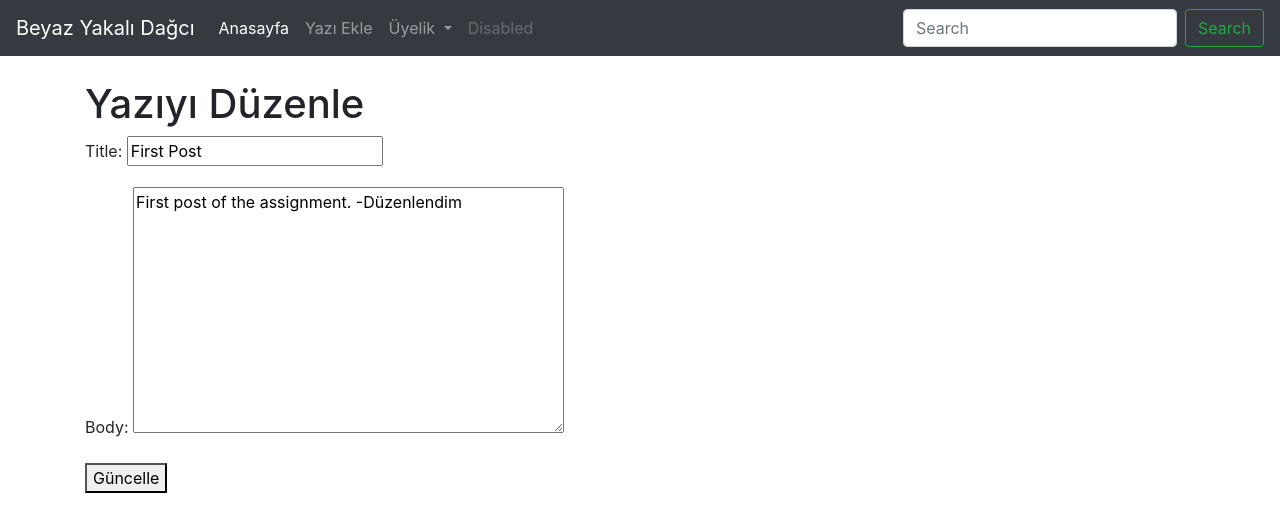
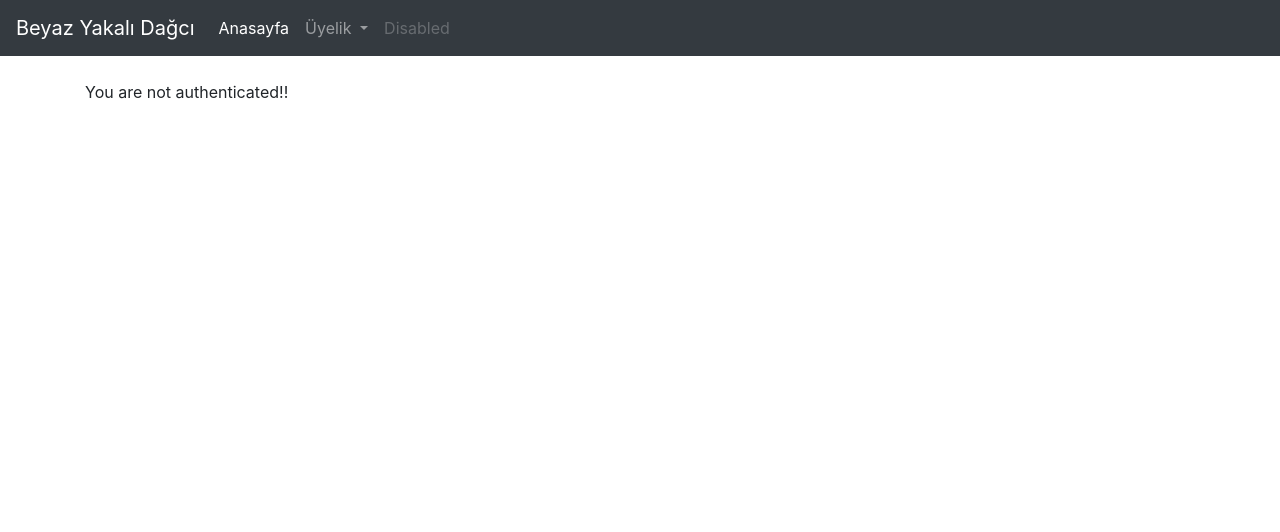
Before and after one commit to emresagir/Django-venv, a Django app: page /artile/edit/1 in a window 1280 px wide. Shown: the top 532 px of the page. Run offline with Django 4.2, Linux system fonts and the light colour scheme; data comes from the database, SQL or seed files in the repository; both versions use the stored data as it was after the commit.

Commit message:
authentication added but needs improvoment related to users

```diff
--- a/my_blog/blog/templates/add_post.html
+++ b/my_blog/blog/templates/add_post.html
@@ -3,6 +3,7 @@
 
 {% block content %}
 
+{% if user.is_authenticated %}
     <h1> Yazı Ekle </h1>
 
     <form method="POST">
@@ -15,4 +16,9 @@
 
     </form>
 
+{% else %}
+
+You are not authenticated!!
+
+
 {% endblock %}
--- a/my_blog/blog/templates/article_details.html
+++ b/my_blog/blog/templates/article_details.html
@@ -9,7 +9,11 @@
 
 <h1>{{ post.title }}</h1>
 <small> By: {{ post.author.first_name }} {{ post.author.last_name }}
-    - <a href="{% url 'update-post' post.pk %}">Düzenle</a> - <a href="{% url 'delete-post' post.pk %}">Yazıyı Kaldır!</a>
+    {% if user.is_authenticated %}
+        - <a href="{% url 'update-post' post.pk %}">Düzenle</a> -
+        <a href="{% url 'delete-post' post.pk %}">Yazıyı Kaldır!</a>
+    {% endif %}
+
 </small> <br/>
 <hr>
 <br/>
--- a/my_blog/blog/templates/base.html
+++ b/my_blog/blog/templates/base.html
@@ -20,30 +20,44 @@
 
         <div class="collapse navbar-collapse" id="navbarSupportedContent">
           <ul class="navbar-nav mr-auto">
+
+            {% if user.is_authenticated %}
+              <li class="nav-item">
+                <a class="nav-link" href="{% url 'add_post' %}">Yazı Ekle</a>
+              </li>
+            {% endif %}
+
               <li class="nav-item active">
                 <a class="nav-link" href="{% url 'home' %}">Anasayfa <span class="sr-only">(current)</span></a>
-            </li>
-            <li class="nav-item">
-              <a class="nav-link" href="{% url 'add_post' %}">Yazı Ekle</a>
               </li>
               <li class="nav-item dropdown">
                 <a class="nav-link dropdown-toggle" href="#" role="button" data-toggle="dropdown" aria-expanded="false">
                   Üyelik
                 </a>
                 <div class="dropdown-menu">
+
+                  {% if user.is_authenticated %}
+                    <a class="dropdown-item" href="{% url 'logout' %}">Çıkış Yap</a>
+
+                  {% else %}
                     <a class="dropdown-item" href="{% url 'login' %}">Giriş Yap</a>
                     <a class="dropdown-item" href="{% url 'register' %}">Kayıt ol</a>
 
+                  {% endif %}
+
                 </div>
               </li>
+
+
+
             <li class="nav-item">
               <a class="nav-link disabled">Disabled</a>
             </li>
           </ul>
-          <form class="form-inline my-2 my-lg-0">
+          <!--<form class="form-inline my-2 my-lg-0">
             <input class="form-control mr-sm-2" type="search" placeholder="Search" aria-label="Search">
             <button class="btn btn-outline-success my-2 my-sm-0" type="submit">Search</button>
-          </form>
+          </form>-->
         </div>
       </nav>
 
--- a/my_blog/blog/templates/update_post.html
+++ b/my_blog/blog/templates/update_post.html
@@ -3,6 +3,8 @@
 
 {% block content %}
 
+
+{% if user.is_authenticated %}
     <h1> Yazıyı Düzenle </h1>
 
     <form method="POST">
@@ -15,4 +17,11 @@
 
     </form>
 
+{% else %}
+
+You are not authenticated!!
+
+
+{% endif %}
+
 {% endblock %}
```
Also changed, not shown: my_blog/blog/templates/home.html (+11 -2 lines), my_blog/db.sqlite3. Lines whose indentation alone changed are shown as unchanged.
